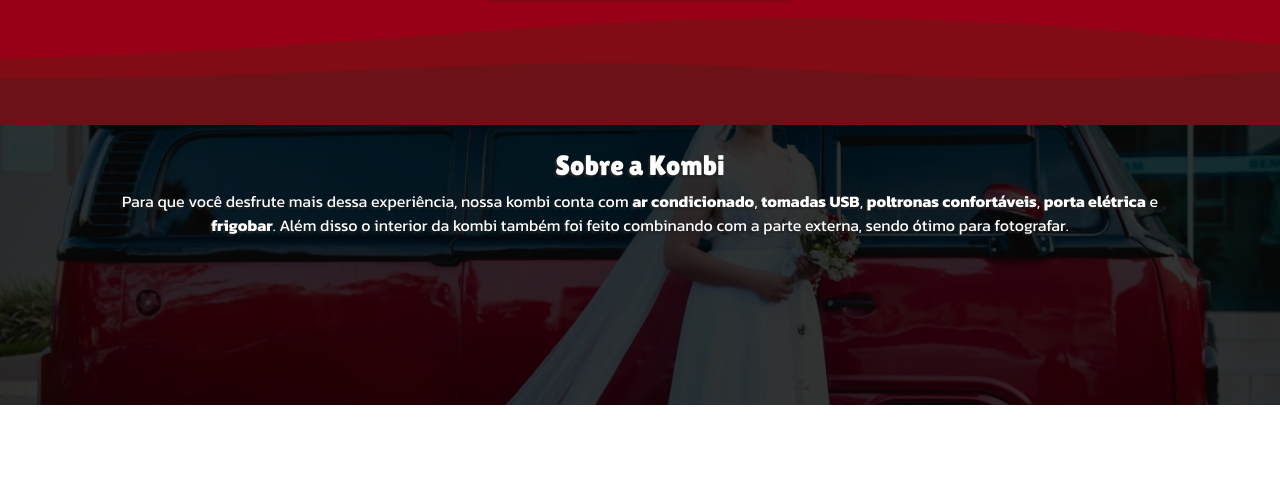
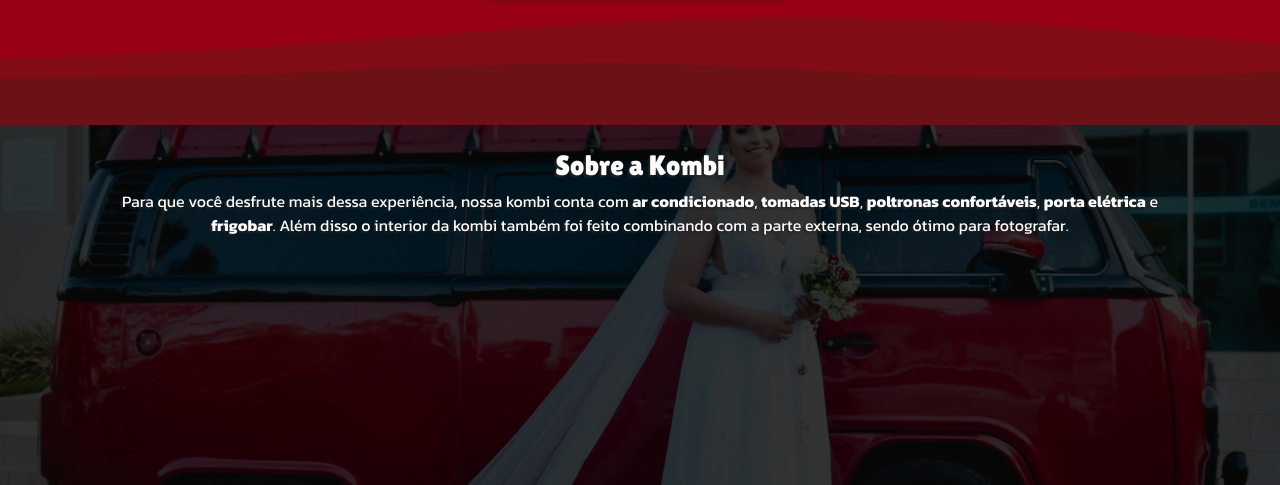
Before and after one commit to RaffaFS/vamos_de_kombi, a website built with Parcel: page src/index.html in a window 1280 px wide. Shown: the part 1355-1840 px from the top of the page. Before the commit the page ends 1760 px from the top, so only its background shows below. Built offline with nearby package versions, Linux system fonts and the light colour scheme.

Commit message:
melhorando responsividade background bottom

```diff
--- a/src/styles/main.scss
+++ b/src/styles/main.scss
@@ -91,6 +91,11 @@
     position: relative;
     isolation: isolate;
 
+    @media(min-width:768px){
+        background-position: center;
+        height: 45vh;
+    }
+
     &::before{
         position: absolute;
         inset: 0;
```
